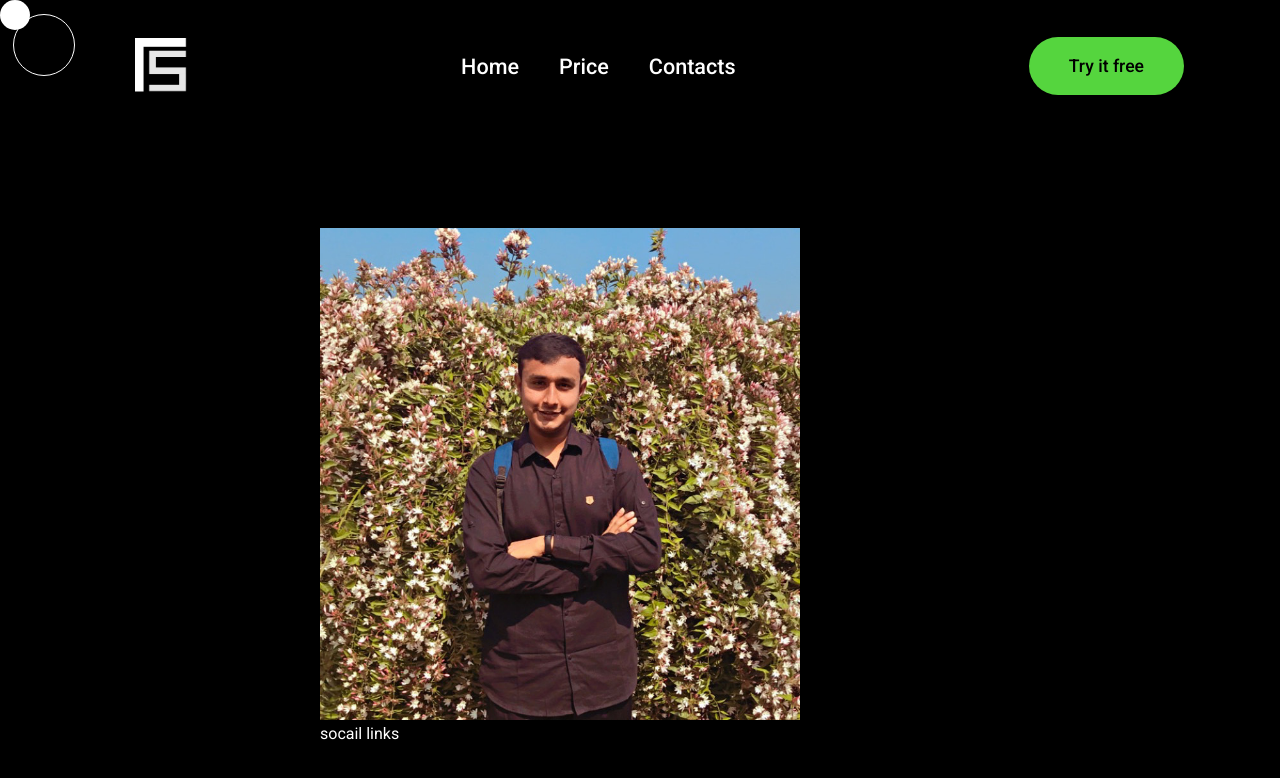
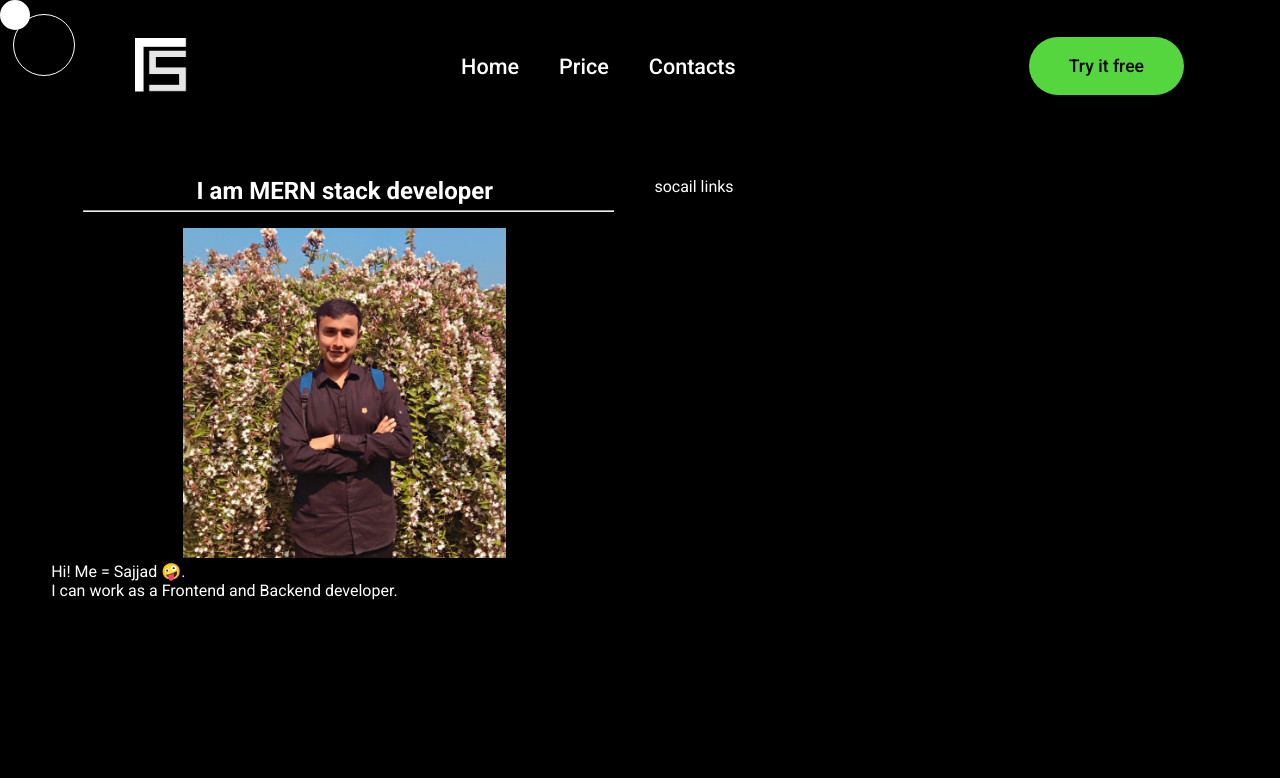
Before and after one commit to sajjad960/Findsajjad_Website-Reactjs-Frontend, a React (Create React App) app: page /me in a window 1280 px wide. Shown: the top 778 px of the page. Built offline with nearby package versions, Linux system fonts and the light colour scheme.

Commit message:
working on mecard text area

```diff
--- a/src/components/CustomCursor.js
+++ b/src/components/CustomCursor.js
@@ -46,8 +46,8 @@ export const CustomCursor = () => {
               positionRef.current.destinationX = mouseX;
               positionRef.current.destinationY = mouseY;
             } else {
-              positionRef.current.distanceX = (mouseX - destinationX) * 0.15;
-              positionRef.current.distanceY = (mouseY - destinationY) * 0.15;
+              positionRef.current.distanceX = (mouseX - destinationX) * 0.07;
+              positionRef.current.distanceY = (mouseY - destinationY) * 0.07;
               if (
                 Math.abs(positionRef.current.distanceX) +
                   Math.abs(positionRef.current.distanceY) <
--- a/src/components/MeCard.js
+++ b/src/components/MeCard.js
@@ -3,12 +3,16 @@ import styled from 'styled-components'
 import me from '../assets/img/me/me.jpeg'
 
 export const MeCard = () => {
+
     return (
         <Wrapper>
             <div className="grid">
 
                 <div className="photo_area">
+                    <h2>I am MERN stack developer</h2>
+                    <hr className='hr'/>
                     <img src={me} className='me' alt="Me" />
+
                 </div>
 
                 <div className="social_links">
@@ -18,21 +22,38 @@ export const MeCard = () => {
             </div>
 
             <div className="text_area">
-
+                <div className='text_area-box'>
+                    Hi!
+                    Me = Sajjad 🤪. <br/>
+                    I can work as a Frontend and Backend developer.
+                </div>
             </div>
         </Wrapper>
     )
 }
 
 const Wrapper = styled.div`
-    padding: 6rem 10rem 1rem 20rem;
+    padding: 3.5% 3% .5% 4%;
+
+    .hr {
+        width: 2rem;
+        margin-bottom: 1rem;
+        margin-left: 2rem;
+        margin-top: .3rem;
+        transform: all 0.4s;
+        animation: widthBig 2s;
+        animation-fill-mode: forwards;
+        animation-timing-function: ease;
+
+    }
+
 
     .photo_area {
-        height: 30rem;
-        width: 30rem;
+
+        text-align: center;
     }
     .me {
-        width: 100%;
+        width: 55%;
     }
     .grid {
         display: grid;
@@ -41,4 +62,14 @@ const Wrapper = styled.div`
 
     }
 
+    //animation
+
+    @keyframes widthBig {
+    0% {
+      opacity: 1;
+      width: 3%; }
+    100% {
+      opacity: 1;
+      width: 90%; } }
+
 `
```
